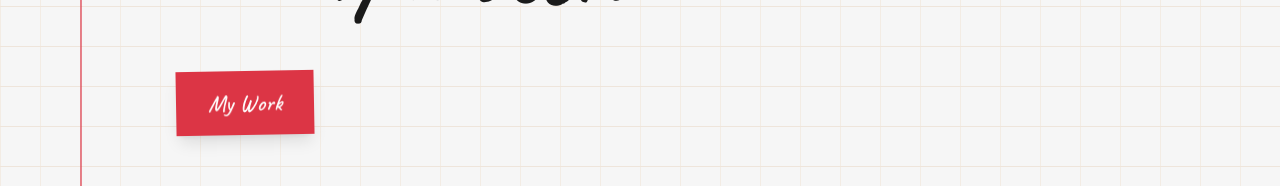
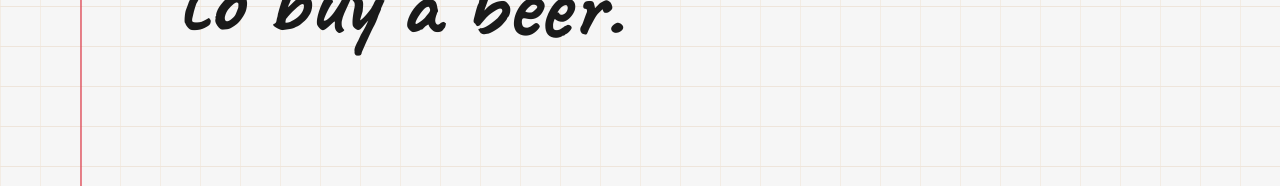
Before and after one commit to khergo/words-as-art, a React (Vite) app: page / in a window 1280 px wide. Shown: the part 473-659 px from the top of the page. Built offline with nearby package versions, Linux system fonts and the light colour scheme; no server answers; the database is empty; the HTML template or start-up script is replaced by a standard one.

Commit message:
Remove My Work button from Hero
Remove the "My Work" button/link from the Hero component and keep the rest of the layout intact, ensuring balanced UI/UX and readability after the removal.

```diff
--- a/src/components/Hero.tsx
+++ b/src/components/Hero.tsx
@@ -34,10 +34,6 @@ const Hero = () => {
 
             </span>
           </h1>
-
-          <Link to="/work" className="inline-block px-8 py-4 bg-[#dc3545] text-white font-handwritten text-2xl font-medium transition-all hover:scale-105 animate-slide-up transform -rotate-1 shadow-lg hover:shadow-xl">
-            My Work
-          </Link>
         </div>
       </div>
 
```
